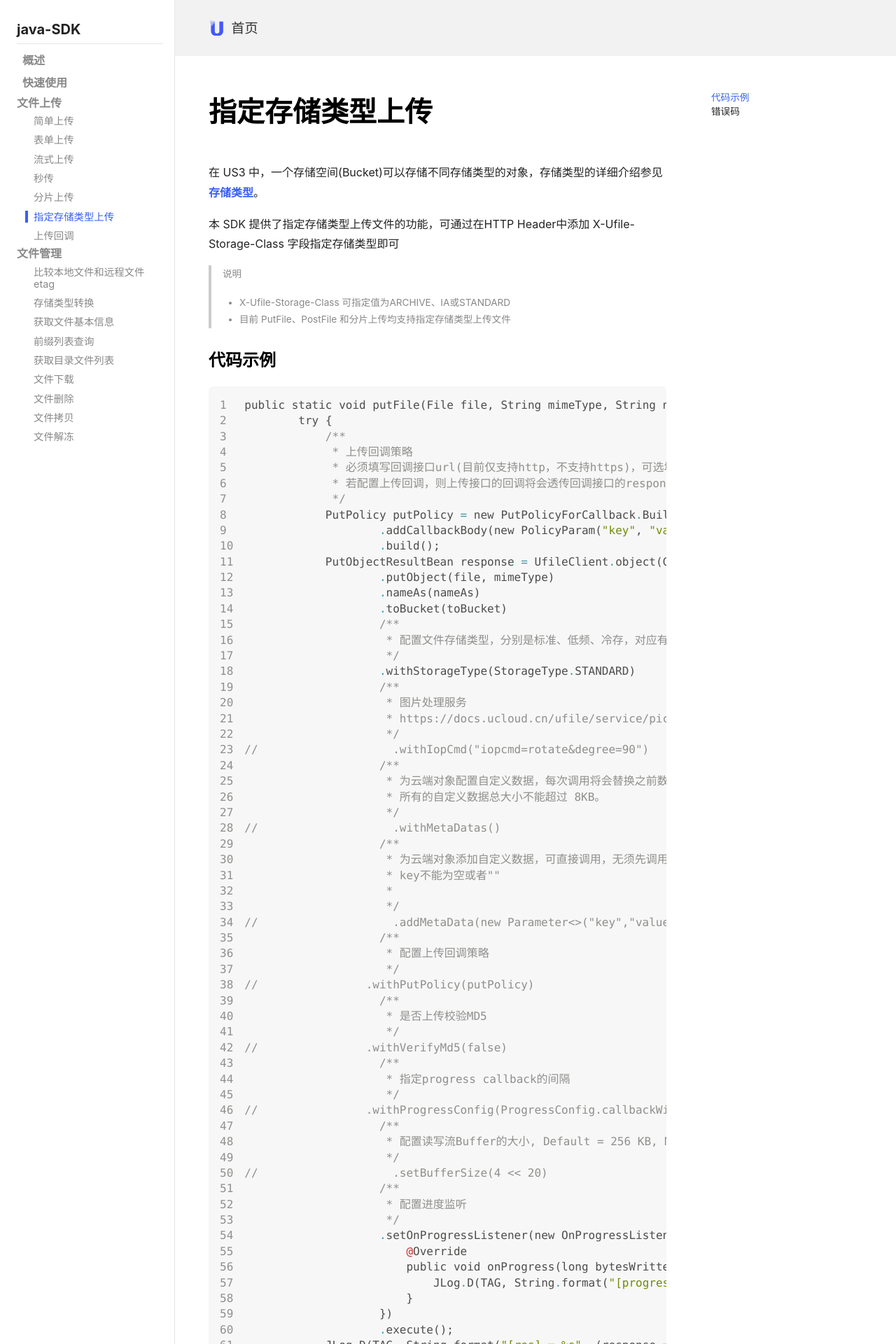
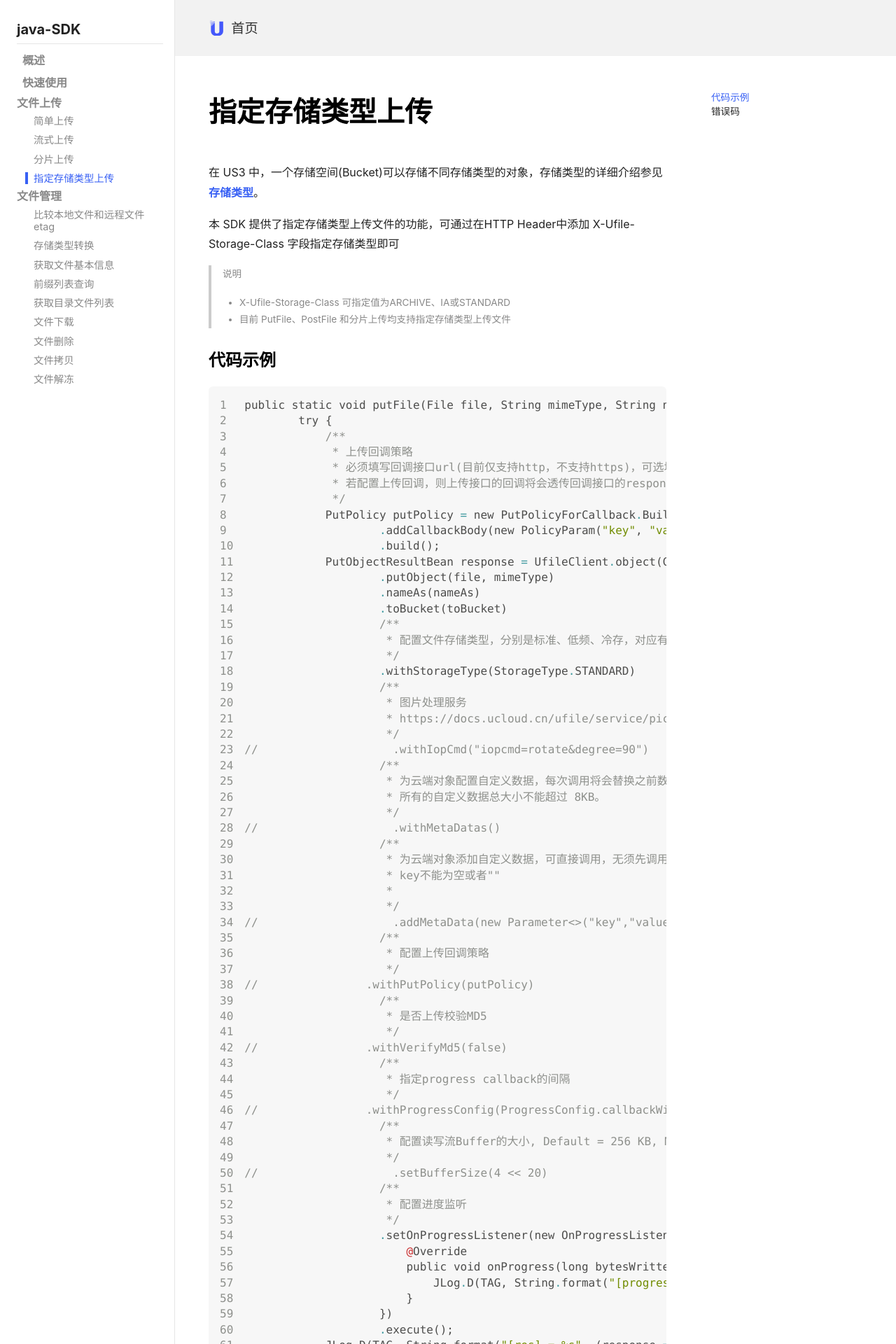
Before and after one commit to ucloud-us3/ucloud-us3.github.io, a Jekyll site: the page built from collections/_java-sdk/指定存储类型上传.md, in a window 1280 px wide. Shown: the top 1920 px of the page at 70% size. Built offline with Jekyll 4.4.1, drawn with Linux system fonts in a browser that asks for light colours; nearby versions of some CDN libraries; comment, search, counter and statistics services are not loaded.

Commit message:
delete useless index

```diff
--- a/_data/navigation.yml
+++ b/_data/navigation.yml
@@ -233,18 +233,12 @@ java-sdk:
         children:
           - title:  简单上传
             url:    /java-sdk/简单上传.html
-          - title:  表单上传
-            url:    /java-sdk/表单上传.html
           - title:  流式上传
             url:    /java-sdk/流式上传.html
-          - title:  秒传
-            url:    /java-sdk/秒传.html
           - title:  分片上传
             url:    /java-sdk/分片上传.html
           - title:  指定存储类型上传
             url:    /java-sdk/指定存储类型上传.html
-          - title:  上传回调
-            url:    /java-sdk/上传回调.html
 
       - title:  文件管理
         children:
```
